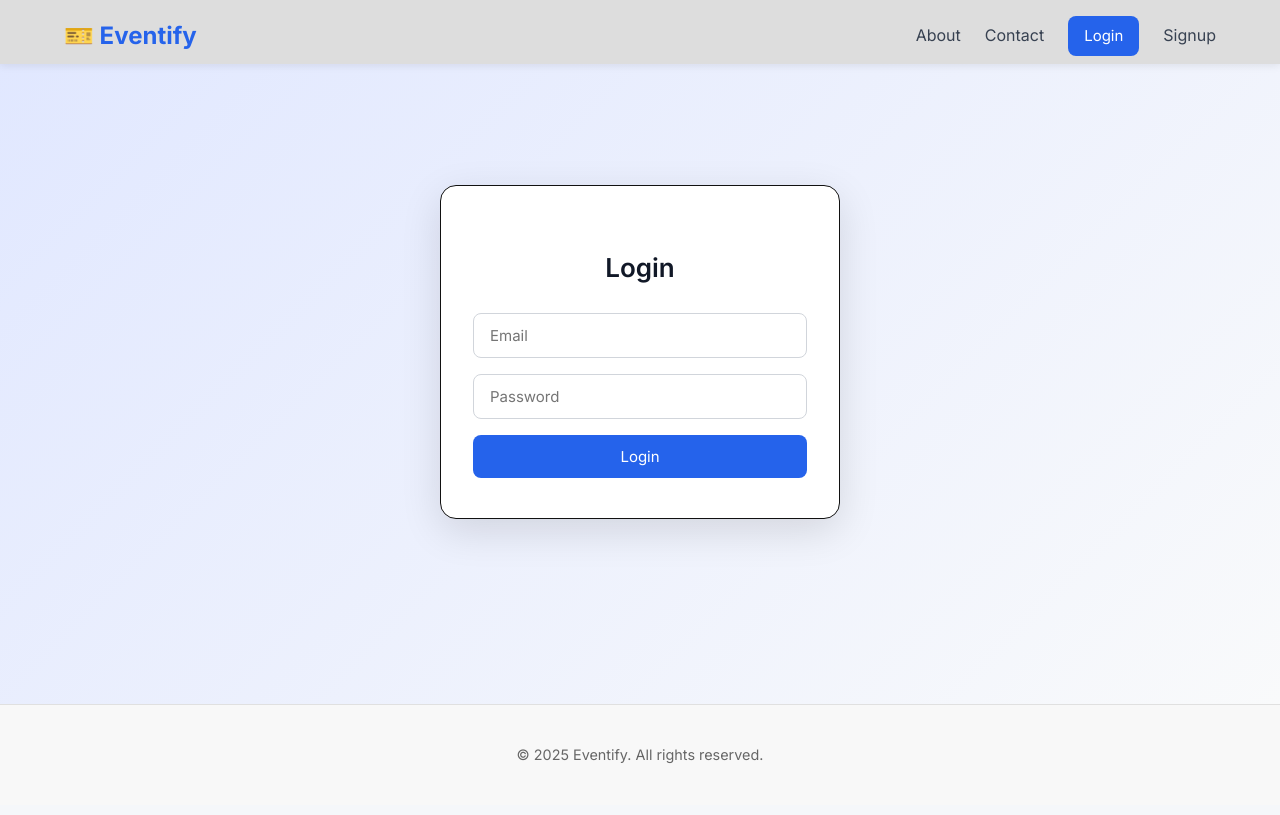
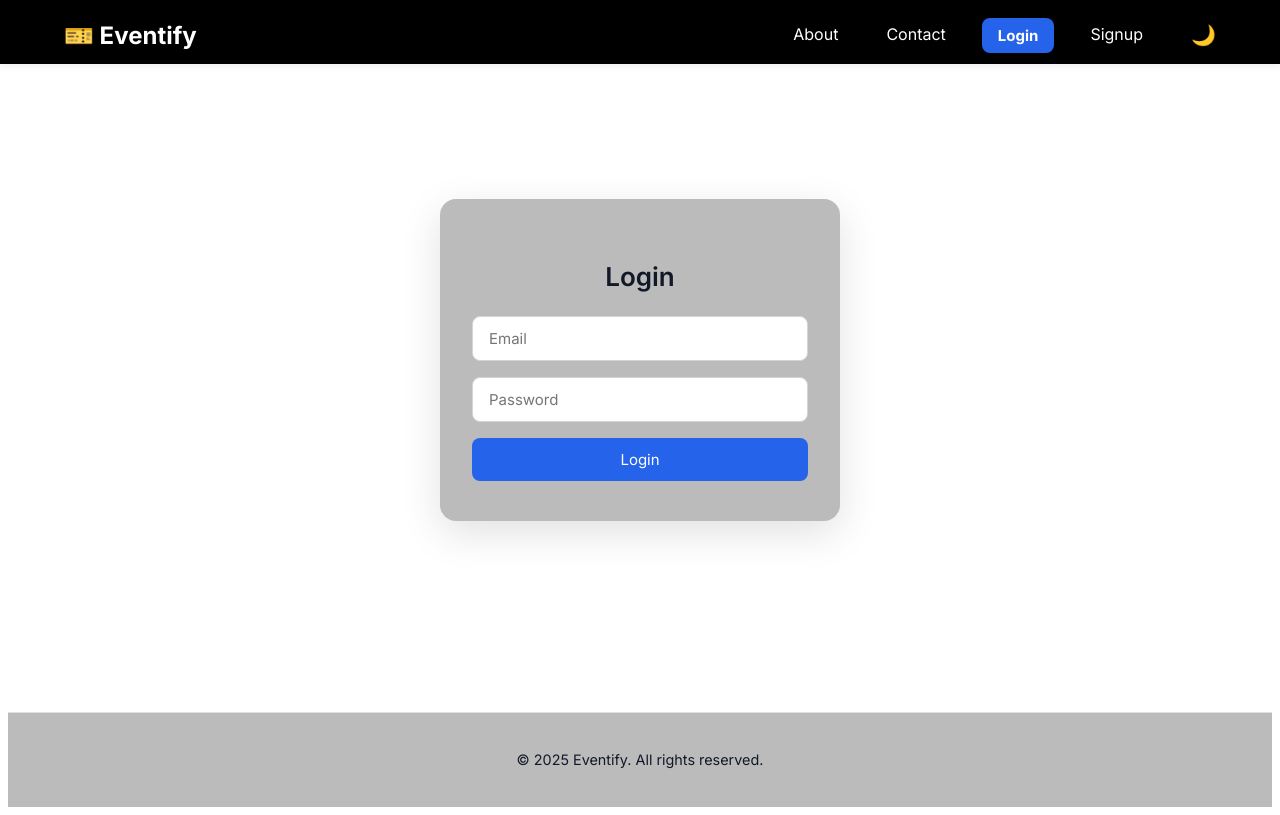
Before and after one commit to jehanzaib-dev/Eventify, a Next.js app: page /login in a window 1280 px wide. Built offline with nearby package versions, Linux system fonts and the light colour scheme.

Commit message:
dark mode option added

```diff
--- a/src/app/about/About.module.css
+++ b/src/app/about/About.module.css
@@ -1,14 +1,17 @@
 .wrapper {
+  background-color: var(--bg-color);
   padding: 2rem;
+  padding-top: 96px;
 }
 
 .heading {
+  color: var(--text-color);
   font-size: 2rem;
   margin-bottom: 1rem;
 }
 
 .paragraph {
+  color: var(--text-color);
   margin-bottom: 0.75rem;
-  color: #333;
   line-height: 1.6;
 }
--- a/src/app/contact/Contact.module.css
+++ b/src/app/contact/Contact.module.css
@@ -1,5 +1,6 @@
 .wrapper {
   padding: 2rem;
+  padding-top: 96px;
 }
 
 .heading {
@@ -9,7 +10,7 @@
 
 .paragraph {
   margin-bottom: 0.75rem;
-  color: #333;
+  color: var(--text-color);
   line-height: 1.6;
 }
 
--- a/src/app/events/[id]/EventDetails.module.css
+++ b/src/app/events/[id]/EventDetails.module.css
@@ -1,14 +1,15 @@
 .wrapper {
-  min-height: 100vh;
-  background: linear-gradient(135deg, #f3f4f6, #e0e7ff);
+  height: 88vh;
+  background-color: var(--bg-color);
   padding: 48px 24px;
+  padding-top: 96px;
   display: flex;
   justify-content: center;
   align-items: start;
 }
 
 .card {
-  background-color: #ffffff;
+  background-color:var(--card-bg);
   border-radius: 20px;
   box-shadow: 0 12px 32px rgba(0, 0, 0, 0.1);
   max-width: 800px;
@@ -22,13 +23,13 @@
 .heading {
   font-size: 32px;
   font-weight: 700;
-  color: #111827;
+  color: var(--text-color);
   margin-bottom: 0;
 }
 
 .meta {
   font-size: 15px;
-  color: #6b7280;
+  color: var(--text-color);
   margin: 0;
 }
 
@@ -42,7 +43,7 @@
 
 .description {
   font-size: 16px;
-  color: #374151;
+  color: var(--text-color);
   line-height: 1.7;
 }
 
@@ -60,6 +61,9 @@
 .backButton:hover {
   background-color: #e0e7ff;
 }
+
+
+
 @media (max-width: 640px) {
   .card {
     padding: 24px 16px;
--- a/src/app/login/Login.module.css
+++ b/src/app/login/Login.module.css
@@ -3,14 +3,13 @@
   display: flex;
   align-items: center;
   justify-content: center;
-  background: linear-gradient(135deg, #e0e7ff, #f9fafb); /* subtle gradient */
+  background-color: var(--bg-color);
   padding: 24px;
 
 }
 
 .card {
-  border: 1px solid;
-  background-color: white;
+  background-color: var(--card-bg);
   padding: 40px 32px;
   border-radius: 16px;
   box-shadow: 0 12px 40px rgba(0, 0, 0, 0.12);
@@ -22,7 +21,7 @@
   font-size: 26px;
   font-weight: 600;
   text-align: center;
-  color: #111827;
+  color: var(--text-color);
   margin-bottom: 24px;
 }
 
@@ -37,8 +36,8 @@
   border: 1px solid #d1d5db;
   border-radius: 8px;
   font-size: 15px;
-  color: #111827;
-  background-color: white;
+  color: var(--text-color);
+  background-color: var(--bg-color);
   transition: border-color 0.2s ease;
 }
 
--- a/src/app/signup/Signup.module.css
+++ b/src/app/signup/Signup.module.css
@@ -3,13 +3,12 @@
   display: flex;
   align-items: center;
   justify-content: center;
-  background: linear-gradient(135deg, #e0e7ff, #f9fafb);
+  background-color: var(--bg-color);
   padding: 24px;
 }
 
 .card {
-  border: 1px solid;
-  background-color: #ffffff;
+  background-color:var(--card-bg);
   padding: 48px 36px;
   border-radius: 20px;
   box-shadow: 0 12px 40px rgba(0, 0, 0, 0.12);
@@ -27,7 +26,7 @@
   font-size: 26px;
   font-weight: 600;
   text-align: center;
-  color: #111827;
+  color: var(--text-color);
   margin-bottom: 24px;
 }
 
@@ -42,8 +41,8 @@
   border: 1px solid #d1d5db;
   border-radius: 8px;
   font-size: 15px;
-  color: #111827;
-  background-color: white;
+  color: var(--text-color);
+  background-color: var(--bg-color);
   transition: border-color 0.2s ease;
 }
 
--- a/src/components/EventCard.module.css
+++ b/src/components/EventCard.module.css
@@ -1,15 +1,16 @@
 .card {
-  background-color: #ccc;
+  background-color: var(--card-bg);
   border-radius: 16px;
   overflow: hidden;
   box-shadow: 0 4px 16px rgba(0, 0, 0, 0.07);
   display: flex;
   flex-direction: column;
-  transition: transform 0.2s ease;
+  transition: box-shadow 0.3s ease, transform 0.2s ease;
   height: 100%;
 }
 
 .card:hover {
+  box-shadow: 0 8px 24px rgba(0, 0, 0, 0.12);
   transform: translateY(-4px);
 }
 
@@ -30,13 +31,13 @@
 .title {
   font-size: 20px;
   font-weight: 600;
-  color: #111827; /* gray-900 */
+  color: var(--text-color);
   margin: 0;
 }
 
 .info {
   font-size: 14px;
-  color: #6b7280; /* gray-500 */
+  color: var(--text-color);
 }
 
 .button {
@@ -48,9 +49,10 @@
   text-decoration: none;
   border-radius: 8px;
   font-size: 14px;
-  transition: background-color 0.2s ease;
+   transition: transform 0.2s ease, background-color 0.2s ease;
 }
 
 .button:hover {
+  transform: scale(1.03);
   background-color: #1d4ed8;
 }
--- a/src/components/Footer.module.css
+++ b/src/components/Footer.module.css
@@ -1,9 +1,9 @@
 .footer {
-  background-color: #f8f8f8;
+  background-color: var(--card-bg);
   padding: 1.5rem 2rem;
   text-align: center;
   font-size: 0.9rem;
-  color: #666;
+  color: var(--text-color);
   border-top: 1px solid #e0e0e0;
   margin-top: auto;
 }
--- a/src/components/Navbar.js
+++ b/src/components/Navbar.js
@@ -2,20 +2,23 @@
 
 import Link from "next/link";
 import { useEffect, useState } from "react";
-import { useRouter } from "next/navigation";
+import { useRouter, usePathname } from "next/navigation";
 import styles from "./Navbar.module.css";
 
 export default function Navbar() {
   const router = useRouter();
+  const pathname = usePathname();
+
   const [user, setUser] = useState(null);
+  const [darkMode, setDarkMode] = useState(false);
 
+  // Load user on mount
   useEffect(() => {
     const storedUser = localStorage.getItem("user");
-    if (storedUser) {
-      setUser(JSON.parse(storedUser));
-    }
+    if (storedUser) setUser(JSON.parse(storedUser));
   }, []);
 
+  // Sync user across tabs
   useEffect(() => {
     const loadUser = () => {
       const storedUser = localStorage.getItem("user");
@@ -24,11 +27,32 @@ export default function Navbar() {
 
     loadUser();
     window.addEventListener("userChange", loadUser);
+    return () => window.removeEventListener("userChange", loadUser);
+  }, []);
 
-    return () => {
-      window.removeEventListener("userChange", loadUser);
+  // Load theme from localStorage
+  useEffect(() => {
+    const savedTheme = localStorage.getItem("theme");
+    if (savedTheme === "dark") {
+      document.documentElement.classList.add("dark");
+      setDarkMode(true);
+    }
+  }, []);
+
+  // Toggle dark/light theme
+  const toggleTheme = () => {
+    const html = document.documentElement;
+
+    if (html.classList.contains("dark")) {
+      html.classList.remove("dark");
+      localStorage.setItem("theme", "light");
+      setDarkMode(false);
+    } else {
+      html.classList.add("dark");
+      localStorage.setItem("theme", "dark");
+      setDarkMode(true);
+    }
   };
-  }, []);
 
   const handleLogout = () => {
     localStorage.removeItem("user");
@@ -42,24 +66,52 @@ export default function Navbar() {
         <Link href="/" className={styles.logo}>
           🎫 Eventify
         </Link>
+
         <div className={styles.links}>
-        <Link href="/about" className={styles.link}>About</Link>
-        <Link href="/contact" className={styles.link}>Contact
+          <Link
+            href="/about"
+            className={`${styles.link} ${pathname === "/about" ? styles.active : ""}`}
+          >
+            About
+          </Link>
+
+          <Link
+            href="/contact"
+            className={`${styles.link} ${pathname === "/contact" ? styles.active : ""}`}
+          >
+            Contact
           </Link>
 
           {user ? (
             <>
-            <span className={styles.userName}>Hi, {user.name.split(" ")[0]}</span>
+              <span className={styles.userName}>
+                Hi, {user.name.split(" ")[0]}
+              </span>
               <button onClick={handleLogout} className={styles.logoutButton}>
                 Logout
               </button>
             </>
           ) : (
             <>
-            <Link href="/login" className={styles.loginButton}>Login</Link>
-            <Link href="/signup" className={styles.link}>Signup</Link>
+              <Link
+                href="/login"
+                className={`${styles.loginButton} ${pathname === "/login" ? styles.active : ""}`}
+              >
+                Login
+              </Link>
+              <Link
+                href="/signup"
+                className={`${styles.link} ${pathname === "/signup" ? styles.active : ""}`}
+              >
+                Signup
+              </Link>
             </>
           )}
+
+          {/* Theme Toggle */}
+          <button onClick={toggleTheme} className={styles.themeToggle}>
+            {darkMode ? "🌞" : "🌙"}
+          </button>
         </div>
       </div>
     </nav>
--- a/src/components/Navbar.module.css
+++ b/src/components/Navbar.module.css
@@ -4,7 +4,7 @@
   left: 0;
   width: 100%;
   height: 64px;
-  background-color: #dddddd;
+  background-color: #000;
   box-shadow: 0 2px 8px rgba(0, 0, 0, 0.08);
   z-index: 1000;
 }
@@ -21,7 +21,7 @@
 .logo {
   font-size: 24px;
   font-weight: bold;
-  color: #2563eb; /* vibrant blue */
+  color: #fff;
   text-decoration: none;
 }
 
@@ -32,14 +32,20 @@
 }
 
 .link {
-  color: #374151; /* gray-700 */
+  color: white;
   text-decoration: none;
-  font-size: 16px;
+  padding: 8px 12px;
   transition: color 0.2s ease;
+  border-bottom: 2px solid transparent;
 }
 
 .link:hover {
-  color: #2563eb;
+  color: #dbeafe;
+}
+
+.active {
+  font-weight: bold;
+  border-bottom: 2px solid #dbeafe;
 }
 
 .loginButton {
@@ -56,6 +62,20 @@
 .loginButton:hover {
   background-color: #1d4ed8;
 }
+.themeToggle {
+  background: none;
+  border: none;
+  font-size: 20px;
+  cursor: pointer;
+  margin-left: 12px;
+  color: var(--text-color);
+  transition: transform 0.2s;
+}
+
+.themeToggle:hover {
+  transform: scale(1.15);
+}
+
 @media (max-width: 640px) {
   .links {
     gap: 8px;
--- a/src/styles/globals.css
+++ b/src/styles/globals.css
@@ -4,30 +4,37 @@
 *::after {
   box-sizing: border-box;
 }
+/* 🌞 Light Theme */
 :root {
-  --primary: #0070f3;
-  --primary-hover: #0059c1;
-  --gray: #eaeaea;
-  --text-dark: #111;
-  --text-light: #555;
-  --card-bg: #fff;
-  --card-shadow: rgba(0, 0, 0, 0.06) 0 2px 8px;
+  --bg-color: #ffffff;
+  --text-color: #111827;
+  --card-bg: #bbb;
+  --button-bg: #2563eb;
+  --button-text: #ffffff;
+  --link-color: #2563eb;
 }
 
+/* 🌙 Dark Theme */
+.dark {
+  --bg-color: #0f172a;
+  --text-color: #f8fafc;
+  --card-bg: #1e293b;
+  --button-bg: #334155;
+  --button-text: #f8fafc;
+  --link-color: #38bdf8;
+}
+
+/* Apply to global elements */
 body {
-  margin: 0;
-  padding: 0;
-  font-family: 'Inter', sans-serif;
-  font-size: 16px;
-  background-color: #f5f7fa;
-  color: #111;
-  line-height: 1.6;
+  background-color: var(--bg-color);
+  color: var(--text-color);
+  transition: background-color 0.3s, color 0.3s;
 }
 
 a {
-  color: inherit;
-  text-decoration: none;
+  color: var(--link-color);
 }
+
 
 img {
   max-width: 100%;
```
Lines whose indentation alone changed are shown as unchanged.
